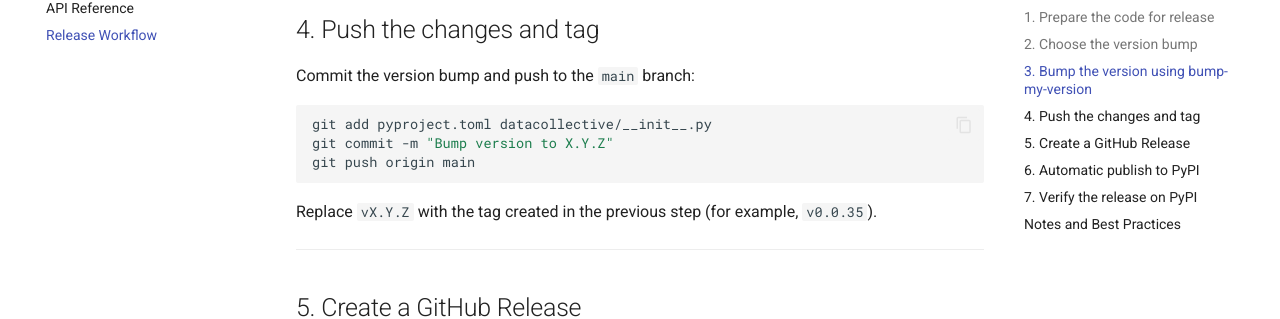
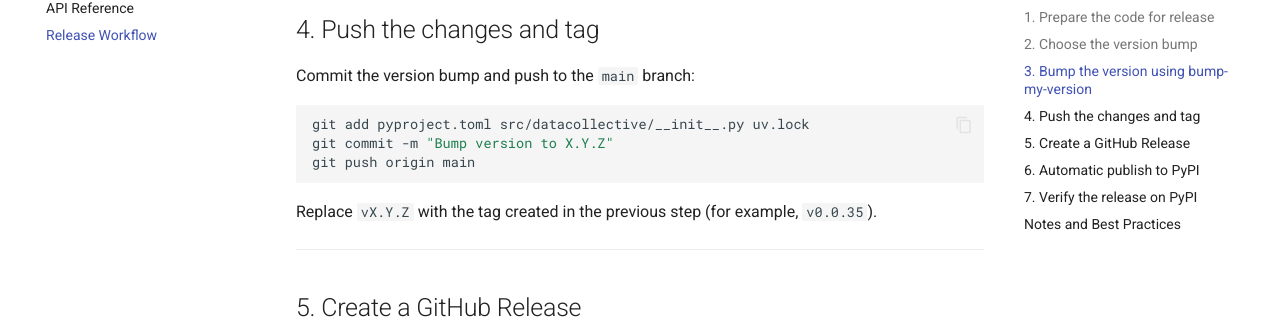
Before and after one commit to Mozilla-Data-Collective/datacollective-python, an MkDocs documentation site: the page built from docs/release.md, in a window 1280 px wide and 900 px high, scrolled down 1829 px. Shown: the part 145-464 px from the top of the window. Built offline with MkDocs 1.6.1 and Material for MkDocs 9.7.7, drawn with Linux system fonts in a browser that asks for light colours; comment, search, counter and statistics services are not loaded.

Commit message:
Fix release doc

````diff
--- a/docs/release.md
+++ b/docs/release.md
@@ -91,7 +91,7 @@ This will update the version in `pyproject.toml` and `__init__.py`.
 Commit the version bump and push to the `main` branch:
 
 ```bash
-git add pyproject.toml datacollective/__init__.py
+git add pyproject.toml src/datacollective/__init__.py uv.lock
 git commit -m "Bump version to X.Y.Z"
 git push origin main
 ```
````
